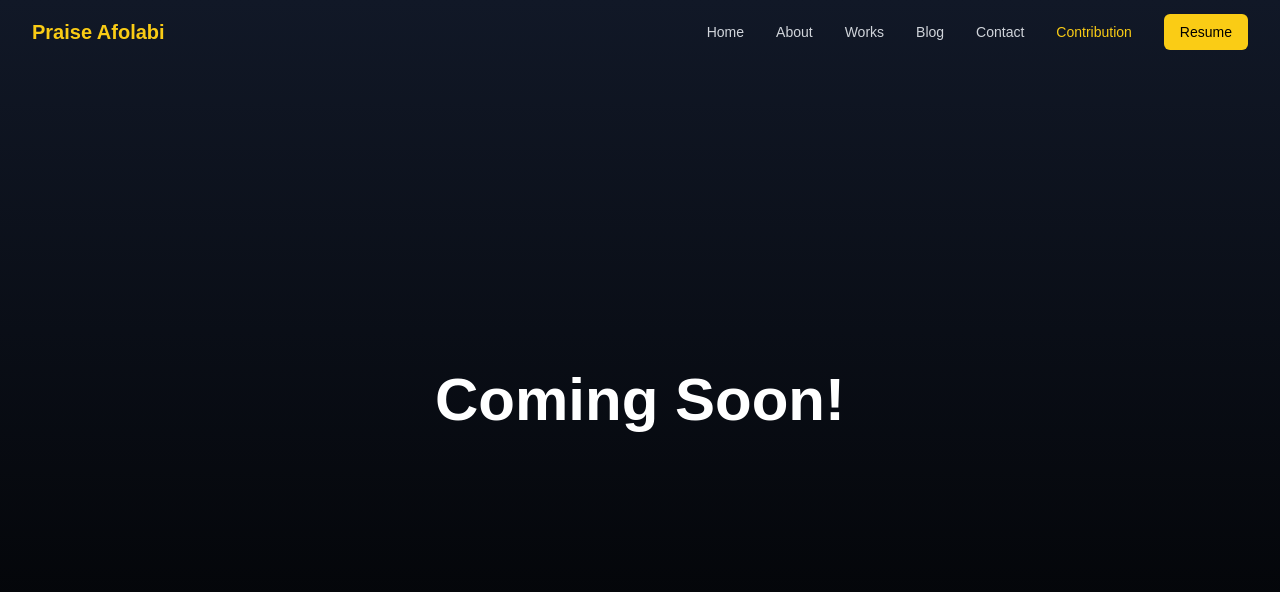
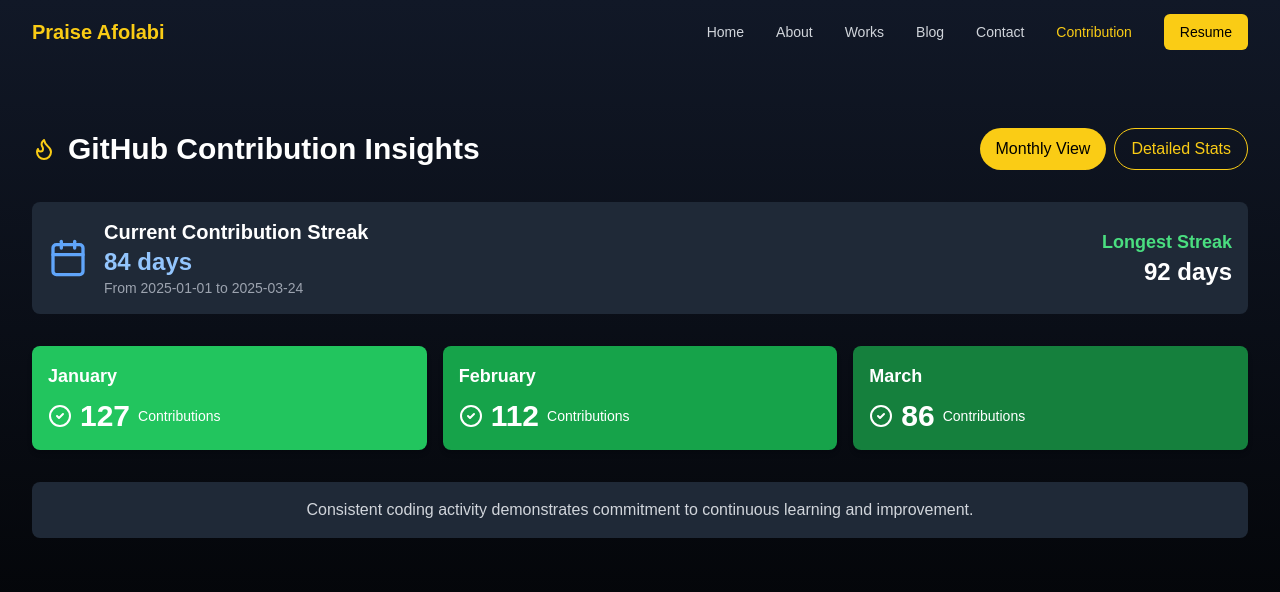
Before and after one commit to Apex10A/apex-portfolio, a Next.js app: page /contributions in a window 1280 px wide. Shown: the top 592 px of the page. Built offline with nearby package versions, Linux system fonts and the light colour scheme; a web font is replaced by a local one.

Commit message:
fix: contributions page

```diff
--- a/src/app/(landing-page)/contributions/page.tsx
+++ b/src/app/(landing-page)/contributions/page.tsx
@@ -1,174 +1,157 @@
-// "use client"
-// import React, { useState } from 'react';
-// import {
-//   Calendar,
-//   Flame,
-//   GitBranch,
-//   Star,
-//   Code,
-//   CheckCircle2,
-//   BarChart3
-// } from 'lucide-react';
+"use client"
+import React, { useState } from 'react';
+import {
+  Calendar,
+  Flame,
+  GitBranch,
+  Star,
+  Code,
+  CheckCircle2,
+  BarChart3
+} from 'lucide-react';
 
-// const InteractiveContributionTracker = () => {
-//   const [activeView, setActiveView] = useState('monthly');
+const InteractiveContributionTracker = () => {
+  const [activeView, setActiveView] = useState('monthly');
 
-//   // Simulated contribution data (you'd replace with real GitHub data)
-//   const contributionData = {
-//     streak: {
-//       currentStreak: 84,
-//       longestStreak: 92,
-//       startDate: '2025-01-01',
-//       endDate: '2025-03-24'
-//     },
-//     monthly: [
-//       { month: 'January', contributions: 127, color: 'bg-green-500' },
-//       { month: 'February', contributions: 112, color: 'bg-green-600' },
-//       { month: 'March', contributions: 86, color: 'bg-green-700' }
-//     ],
-//     details: {
-//       totalContributions: 491,
-//       repositories: 40,
-//       pullRequests: 18,
-//       issuesOpened: 7
-//     }
-//   };
+  // Simulated contribution data (you'd replace with real GitHub data)
+  const contributionData = {
+    streak: {
+      currentStreak: 84,
+      longestStreak: 92,
+      startDate: '2025-01-01',
+      endDate: '2025-03-24'
+    },
+    monthly: [
+      { month: 'January', contributions: 127, color: 'bg-green-500' },
+      { month: 'February', contributions: 112, color: 'bg-green-600' },
+      { month: 'March', contributions: 86, color: 'bg-green-700' }
+    ],
+    details: {
+      totalContributions: 491,
+      repositories: 40,
+      pullRequests: 18,
+      issuesOpened: 7
+    }
+  };
 
-//   const renderMonthlyView = () => (
-//     <div className="grid md:grid-cols-3 gap-4">
-//       {contributionData.monthly.map((monthData, index) => (
-//         <div
-//           key={index}
-//           className={`${monthData.color} p-4 rounded-lg shadow-md transform transition hover:scale-105`}
-//         >
-//           <h4 className="text-lg font-semibold mb-2">{monthData.month}</h4>
-//           <div className="flex items-center gap-2">
-//             <CheckCircle2 className="text-white" />
-//             <span className="text-3xl font-bold">{monthData.contributions}</span>
-//             <span className="text-sm">Contributions</span>
-//           </div>
-//         </div>
-//       ))}
-//     </div>
-//   );
+  const renderMonthlyView = () => (
+    <div className="grid md:grid-cols-3 gap-4">
+      {contributionData.monthly.map((monthData, index) => (
+        <div
+          key={index}
+          className={`${monthData.color} p-4 rounded-lg shadow-md transform transition hover:scale-105`}
+        >
+          <h4 className="text-lg font-semibold mb-2">{monthData.month}</h4>
+          <div className="flex items-center gap-2">
+            <CheckCircle2 className="text-white" />
+            <span className="text-3xl font-bold">{monthData.contributions}</span>
+            <span className="text-sm">Contributions</span>
+          </div>
+        </div>
+      ))}
+    </div>
+  );
 
-//   const renderDetailsView = () => (
-//     <div className="grid md:grid-cols-2 gap-4">
-//       <div className="bg-gray-800 p-4 rounded-lg flex items-center gap-4">
-//         <GitBranch className="text-yellow-400" size={40} />
-//         <div>
-//           <h4 className="text-xl font-semibold">Repositories</h4>
-//           <p className="text-3xl font-bold text-yellow-400">
-//             {contributionData.details.repositories}
-//           </p>
-//         </div>
-//       </div>
-//       <div className="bg-gray-800 p-4 rounded-lg flex items-center gap-4">
-//         <Code className="text-blue-400" size={40} />
-//         <div>
-//           <h4 className="text-xl font-semibold">Pull Requests</h4>
-//           <p className="text-3xl font-bold text-blue-400">
-//             {contributionData.details.pullRequests}
-//           </p>
-//         </div>
-//       </div>
-//       <div className="bg-gray-800 p-4 rounded-lg flex items-center gap-4">
-//         <Star className="text-purple-400" size={40} />
-//         <div>
-//           <h4 className="text-xl font-semibold">Total Contributions</h4>
-//           <p className="text-3xl font-bold text-purple-400">
-//             {contributionData.details.totalContributions}
-//           </p>
-//         </div>
-//       </div>
-//       <div className="bg-gray-800 p-4 rounded-lg flex items-center gap-4">
-//         <BarChart3 className="text-green-400" size={40} />
-//         <div>
-//           <h4 className="text-xl font-semibold">Issues Opened</h4>
-//           <p className="text-3xl font-bold text-green-400">
-//             {contributionData.details.issuesOpened}
-//           </p>
-//         </div>
-//       </div>
-//     </div>
-//   );
+  const renderDetailsView = () => (
+    <div className="grid md:grid-cols-2 gap-4">
+      <div className="bg-gray-800 p-4 rounded-lg flex items-center gap-4">
+        <GitBranch className="text-yellow-400" size={40} />
+        <div>
+          <h4 className="text-xl font-semibold">Repositories</h4>
+          <p className="text-3xl font-bold text-yellow-400">
+            {contributionData.details.repositories}
+          </p>
+        </div>
+      </div>
+      <div className="bg-gray-800 p-4 rounded-lg flex items-center gap-4">
+        <Code className="text-blue-400" size={40} />
+        <div>
+          <h4 className="text-xl font-semibold">Pull Requests</h4>
+          <p className="text-3xl font-bold text-blue-400">
+            {contributionData.details.pullRequests}
+          </p>
+        </div>
+      </div>
+      <div className="bg-gray-800 p-4 rounded-lg flex items-center gap-4">
+        <Star className="text-purple-400" size={40} />
+        <div>
+          <h4 className="text-xl font-semibold">Total Contributions</h4>
+          <p className="text-3xl font-bold text-purple-400">
+            {contributionData.details.totalContributions}
+          </p>
+        </div>
+      </div>
+      <div className="bg-gray-800 p-4 rounded-lg flex items-center gap-4">
+        <BarChart3 className="text-green-400" size={40} />
+        <div>
+          <h4 className="text-xl font-semibold">Issues Opened</h4>
+          <p className="text-3xl font-bold text-green-400">
+            {contributionData.details.issuesOpened}
+          </p>
+        </div>
+      </div>
+    </div>
+  );
 
-//   return (
-//     <div className="bg-gradient-to-b from-gray-900  min-h-screen to-black text-white p-8 rounded-lg ">
-//       <div className="flex justify-between items-center mb-8 container  pt-16 lg:pt-24">
-//         <h2 className="text-3xl font-bold flex items-center gap-3">
-//           <Flame className="text-yellow-400" />
-//           GitHub Contribution Insights
-//         </h2>
-//         <div className="flex gap-2">
-//           <button
-//             onClick={() => setActiveView('monthly')}
-//             className={`px-4 py-2 rounded-full transition ${
-//               activeView === 'monthly'
-//                 ? 'bg-yellow-400 text-black'
-//                 : 'border border-yellow-400 text-yellow-400 hover:bg-yellow-400/20'
-//             }`}
-//           >
-//             Monthly View
-//           </button>
-//           <button
-//             onClick={() => setActiveView('details')}
-//             className={`px-4 py-2 rounded-full transition ${
-//               activeView === 'details'
-//                 ? 'bg-yellow-400 text-black'
-//                 : 'border border-yellow-400 text-yellow-400 hover:bg-yellow-400/20'
-//             }`}
-//           >
-//             Detailed Stats
-//           </button>
-//         </div>
-//       </div>
+  return (
+    <div className="bg-gradient-to-b from-gray-900  min-h-screen to-black text-white p-8">
+      <div className="flex justify-between items-center mb-8 container  pt-16 lg:pt-24">
+        <h2 className="text-3xl font-bold flex items-center gap-3">
+          <Flame className="text-yellow-400" />
+          GitHub Contribution Insights
+        </h2>
+        <div className="flex gap-2">
+          <button
+            onClick={() => setActiveView('monthly')}
+            className={`px-4 py-2 rounded-full transition ${
+              activeView === 'monthly'
+                ? 'bg-yellow-400 text-black'
+                : 'border border-yellow-400 text-yellow-400 hover:bg-yellow-400/20'
+            }`}
+          >
+            Monthly View
+          </button>
+          <button
+            onClick={() => setActiveView('details')}
+            className={`px-4 py-2 rounded-full transition ${
+              activeView === 'details'
+                ? 'bg-yellow-400 text-black'
+                : 'border border-yellow-400 text-yellow-400 hover:bg-yellow-400/20'
+            }`}
+          >
+            Detailed Stats
+          </button>
+        </div>
+      </div>
 
-//       <div className="mb-8 bg-gray-800 rounded-lg p-4 flex justify-between items-center">
-//         <div className="flex items-center gap-4">
-//           <Calendar className="text-blue-400" size={40} />
-//           <div>
-//             <h3 className="text-xl font-semibold">Current Contribution Streak</h3>
-//             <p className="text-2xl font-bold text-blue-300">
-//               {contributionData.streak.currentStreak} days
-//             </p>
-//             <p className="text-sm text-gray-400">
-//               From {contributionData.streak.startDate} to {contributionData.streak.endDate}
-//             </p>
-//           </div>
-//         </div>
-//         <div className="text-right">
-//           <h4 className="text-lg font-semibold text-green-400">Longest Streak</h4>
-//           <p className="text-2xl font-bold">{contributionData.streak.longestStreak} days</p>
-//         </div>
-//       </div>
+      <div className="mb-8 bg-gray-800 rounded-lg p-4 flex justify-between items-center">
+        <div className="flex items-center gap-4">
+          <Calendar className="text-blue-400" size={40} />
+          <div>
+            <h3 className="text-xl font-semibold">Current Contribution Streak</h3>
+            <p className="text-2xl font-bold text-blue-300">
+              {contributionData.streak.currentStreak} days
+            </p>
+            <p className="text-sm text-gray-400">
+              From {contributionData.streak.startDate} to {contributionData.streak.endDate}
+            </p>
+          </div>
+        </div>
+        <div className="text-right">
+          <h4 className="text-lg font-semibold text-green-400">Longest Streak</h4>
+          <p className="text-2xl font-bold">{contributionData.streak.longestStreak} days</p>
+        </div>
+      </div>
 
-//       {activeView === 'monthly' ? renderMonthlyView() : renderDetailsView()}
+      {activeView === 'monthly' ? renderMonthlyView() : renderDetailsView()}
 
-//       <div className="mt-8 bg-gray-800 rounded-lg p-4 text-center">
-//         <p className="text-gray-300">
-//           Consistent coding activity demonstrates commitment to continuous learning and improvement.
-//         </p>
-//       </div>
-//     </div>
-//   );
-// };
-
-// export default InteractiveContributionTracker;
-
-import React from 'react';
-import "@/app/index.css"
-import { Suspense } from 'react'
-
-
-const Page = () => {
-  return (
-    <Suspense fallback={<div>Loading...</div>}>
-    <div className="bg-gradient-to-b from-gray-900 to-black min-h-screen flex items-center justify-center text-white">
-      <h1 className="text-4xl md:text-6xl font-bold text-center">Coming Soon!</h1>
+      <div className="mt-8 bg-gray-800 rounded-lg p-4 text-center">
+        <p className="text-gray-300">
+          Consistent coding activity demonstrates commitment to continuous learning and improvement.
+        </p>
+      </div>
     </div>
-         </Suspense>
   );
 };
 
-export default Page;
+export default InteractiveContributionTracker;
--- a/src/app/(landing-page)/home/page.tsx
+++ b/src/app/(landing-page)/home/page.tsx
@@ -76,13 +76,13 @@
               Hello, I'm <span className="text-yellow-400">Praise Afolabi</span>
             </h1>
             <p className="text-base sm:text-lg lg:text-xl text-gray-300">
-              A frontend virtuoso, crafting visually stunning experiences. With HTML, CSS, and JavaScript,
+              A frontend virtuoso, crafting visually stunning experiences. With Next.js, TailwindCSS, and Typescript,
               I bring ideas to life. Let's collaborate and create digital magic that leaves a lasting impression!
             </p>
             <div className="flex flex-col sm:flex-row gap-4 justify-center lg:justify-start">
               <Link
                 href="/project"
-                className="px-6 sm:px-8 py-3 sm:py-4 text-base sm:text-lg font-bold bg-yellow-400 text-black rounded-md hover:bg-yellow-500 transition-all duration-300 text-center"
+                className="px-6 sm:px-8 py-3 sm:py-4 text-base sm:text-lg font-bold bg-yellow-400 text-black rounded-md hover:bg-yellow-500 transition-all cursor-pointer duration-300 text-center"
               >
                 VIEW WORKS
               </Link>
```
Also changed, not shown: 1 other file (tests, documents, lock files or other folders).
